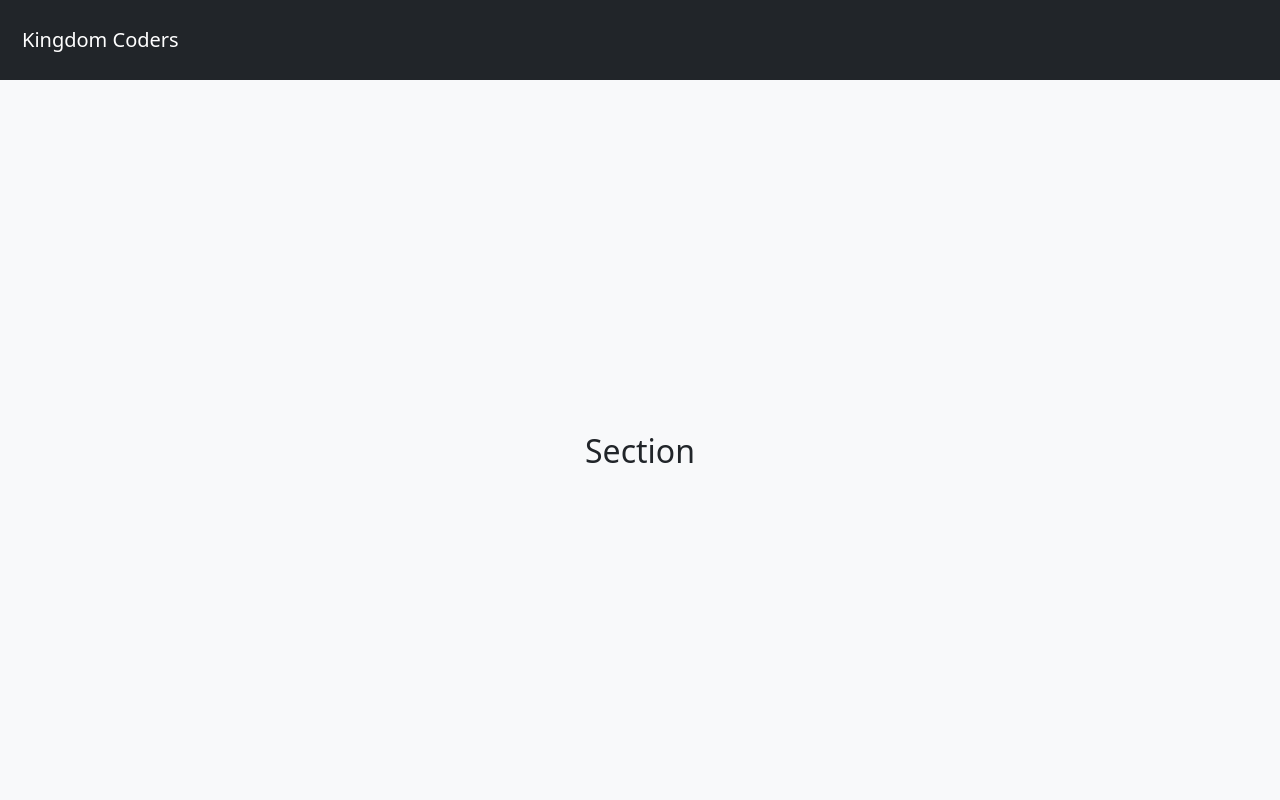
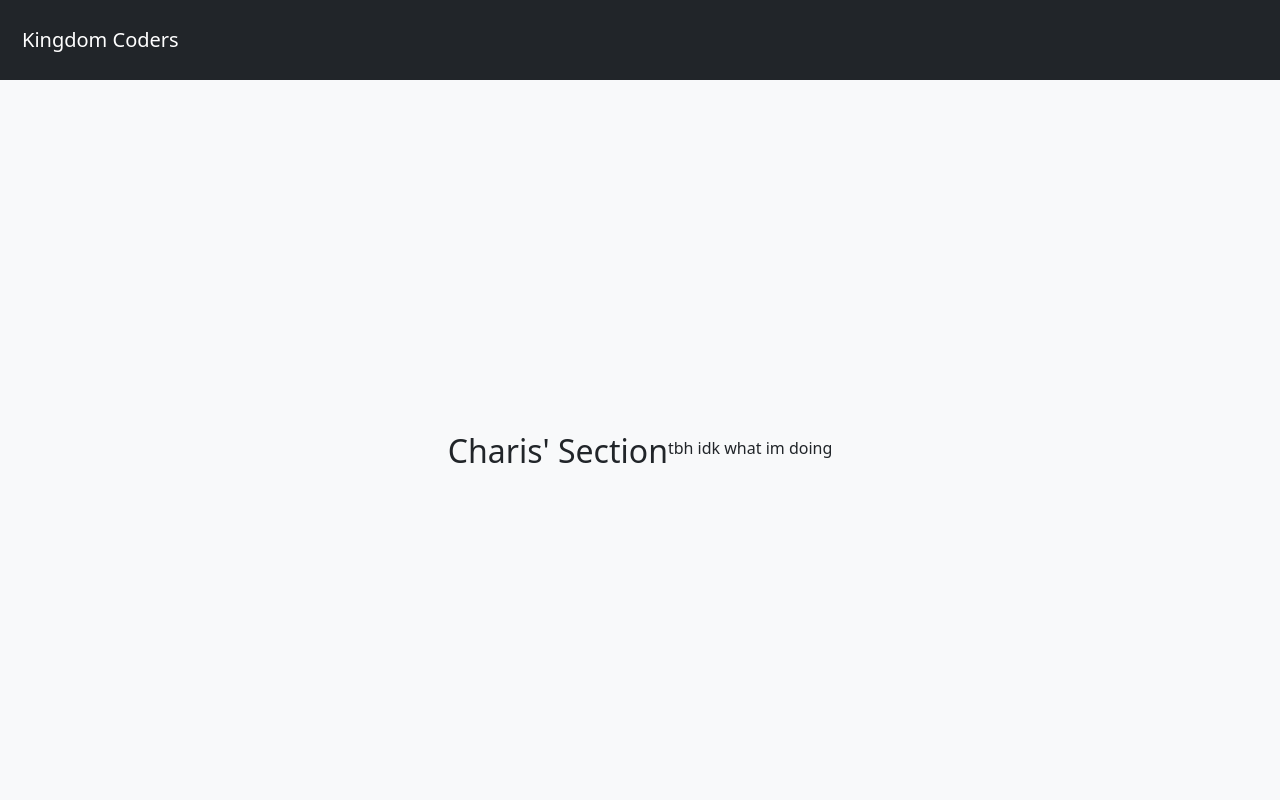
Before and after one commit to DavyHyun/kingdom-coders-demo, a React (Create React App) app: page / in a window 1280 px wide. Shown: the top 800 px of the page. Built offline with nearby package versions, Linux system fonts and the light colour scheme.

Commit message:
Charis' changes

```diff
--- a/src/App.js
+++ b/src/App.js
@@ -1,13 +1,14 @@
 import 'bootstrap/dist/css/bootstrap.min.css';
 import Header from './components/Header';
 import DemoSection from './sections/DemoSection/DemoSection'
+import CharisSection from './sections/CharisSection/CharisSection'
 
 function App() {
   return (
     <div className="App">
       <Header />
       <div className="content" style={{ marginTop: '56px' }}>
-          <DemoSection />
+          <CharisSection />
           <DemoSection />
           <DemoSection />
       </div>
--- /dev/null
+++ b/src/sections/CharisSection/CharisSection.css
@@ -0,0 +1,9 @@
+.section {
+  height: 100vh;
+  padding: 0 20px;
+  display: flex;
+  align-items: center;
+  justify-content: center;
+  background: #f8f9fa;
+  border-bottom: 1px solid #ddd;
+}
--- /dev/null
+++ b/src/sections/CharisSection/CharisSection.js
@@ -0,0 +1,18 @@
+// Name it YOUR_NAMESection.js
+// Task:
+// 1. git checkout to your branch
+// 2. Add a picture of yourself, and a quick introduction paragraph
+// 3. Make something fun happen if you have time (button, text input)
+// 4. Commit to our git repository and make a PR
+
+import "./CharisSection.css"
+
+export default function CharisSection() {
+  return (
+    <div className="section">
+      <h2>Charis' Section</h2>
+      <p>tbh idk what im doing</p>
+
+    </div>
+  );
+}
```
Also changed, not shown: 1 other file (tests, documents, lock files or other folders).
